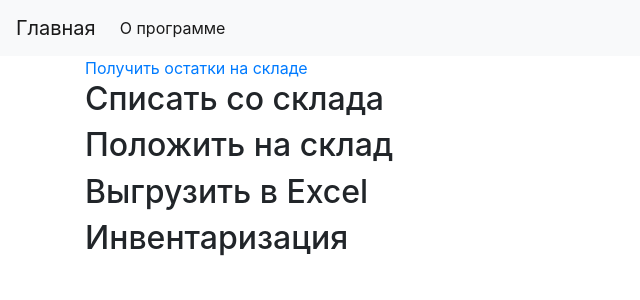
After one commit to Cfyzzz/Karusel, a Flask app: page / in a window 1280 px wide. The commit adds this page. Shown: the top 300 px of the page, without its empty margins (0-640 px from the left). Run offline with Flask 2, Linux system fonts and the light colour scheme; some libraries are stand-ins or nearby versions.

Commit message:
feat (web): просмотр компонетов на складе

```diff
--- a/server.py
+++ b/server.py
@@ -2,12 +2,31 @@ from flask import *
 
 import settings
 from services import *
+from tools import get_all_types, get_components, get_type_by_id
 
 DEBUG = True
 
 app = Flask(__name__)
 app.config.from_object(__name__)
 app.secret_key = settings.SECRET_KEY
+
+
+@app.route('/')
+def index():
+    return render_template('index.html')
+
+
+@app.route('/stock')
+def stock():
+    types = get_all_types()
+    return render_template('stock.html', types=types)
+
+
+@app.route('/type/<int:type_id>')
+def types(type_id):
+    components = get_components(type_id)
+    type_component = get_type_by_id(type_id)
+    return render_template('components.html', components=components, type_comp=type_component)
 
 
 @app.route('/components', methods=['GET', 'POST'])
@@ -70,3 +89,4 @@ if __name__ == '__main__':
 # ref: https://habr.com/ru/post/483202/
 # ref: https://ru.stackoverflow.com/questions/779534/%D0%9F%D0%B5%D1%80%D0%B5%D0%B4%D0%B0%D1%87%D0%B0-%D0%B4%D0%B0%D0%BD%D0%BD%D1%8B%D1%85-%D0%BC%D0%B5%D0%B6%D0%B4%D1%83-%D0%B2%D1%8C%D1%8E%D1%88%D0%BA%D0%B0%D0%BC%D0%B8-python-flask
 # https://flask-russian-docs.readthedocs.io/ru/latest/patterns/fileuploads.html
+# https://www.digitalocean.com/community/tutorials/how-to-make-a-web-application-using-flask-in-python-3-ru
--- a/templates/base.html
+++ b/templates/base.html
@@ -1,11 +1,37 @@
-<!DOCTYPE html>
-<html lang="ru">
-<head>
-    <meta charset="UTF-8">
-    <title>Test site</title>
-</head>
-<body>
-<h2>{% block content_title %}{% endblock %}</h2>
-{% block content %}{% endblock %}
-</body>
+<!doctype html>
+<html lang="en">
+  <head>
+    <!-- Required meta tags -->
+    <meta charset="utf-8">
+    <meta name="viewport" content="width=device-width, initial-scale=1, shrink-to-fit=no">
+
+    <!-- Bootstrap CSS -->
+    <link rel="stylesheet" href="https://stackpath.bootstrapcdn.com/bootstrap/4.3.1/css/bootstrap.min.css" integrity="sha384-ggOyR0iXCbMQv3Xipma34MD+dH/1fQ784/j6cY/iJTQUOhcWr7x9JvoRxT2MZw1T" crossorigin="anonymous">
+
+    <title>{% block title %} {% endblock %}</title>
+  </head>
+  <body>
+    <nav class="navbar navbar-expand-md navbar-light bg-light">
+        <a class="navbar-brand" href="{{ url_for('index')}}">Главная</a>
+        <button class="navbar-toggler" type="button" data-toggle="collapse" data-target="#navbarNav" aria-controls="navbarNav" aria-expanded="false" aria-label="Toggle navigation">
+            <span class="navbar-toggler-icon"></span>
+        </button>
+        <div class="collapse navbar-collapse" id="navbarNav">
+            <ul class="navbar-nav">
+            <li class="nav-item active">
+                <a class="nav-link" href="#">О программе</a>
+            </li>
+            </ul>
+        </div>
+    </nav>
+    <div class="container">
+        {% block content %} {% endblock %}
+    </div>
+
+    <!-- Optional JavaScript -->
+    <!-- jQuery first, then Popper.js, then Bootstrap JS -->
+    <script src="https://code.jquery.com/jquery-3.3.1.slim.min.js" integrity="sha384-q8i/X+965DzO0rT7abK41JStQIAqVgRVzpbzo5smXKp4YfRvH+8abtTE1Pi6jizo" crossorigin="anonymous"></script>
+    <script src="https://cdnjs.cloudflare.com/ajax/libs/popper.js/1.14.7/umd/popper.min.js" integrity="sha384-UO2eT0CpHqdSJQ6hJty5KVphtPhzWj9WO1clHTMGa3JDZwrnQq4sF86dIHNDz0W1" crossorigin="anonymous"></script>
+    <script src="https://stackpath.bootstrapcdn.com/bootstrap/4.3.1/js/bootstrap.min.js" integrity="sha384-JjSmVgyd0p3pXB1rRibZUAYoIIy6OrQ6VrjIEaFf/nJGzIxFDsf4x0xIM+B07jRM" crossorigin="anonymous"></script>
+  </body>
 </html>
--- /dev/null
+++ b/templates/index.html
@@ -0,0 +1,10 @@
+{% extends 'base.html' %}
+
+{% block content_title %} Склад компонентов {% endblock %}
+{% block content %}
+    <a href="stock">Получить остатки на складе</a>
+    <h2>Списать со склада</h2>
+    <h2>Положить на склад</h2>
+    <h2>Выгрузить в Excel</h2>
+    <h2>Инвентаризация</h2>
+{% endblock %}
--- a/tools.py
+++ b/tools.py
@@ -3,6 +3,8 @@ from os import path
 
 import pandas as pd
 from openpyxl import Workbook
+from peewee import DoesNotExist
+from werkzeug.exceptions import abort
 
 from model import Component, Type, Package, drop_all_tables, create_tables, peewee
 
@@ -166,6 +168,36 @@ def union_metric_format(value: str) -> str:
     return str(float(val) * koef)
 
 
+def get_all_types():
+    """ Получить все типы компонентов
+
+    :return Список типов компонентов """
+    return Type.select()
+
+
+def generate_type_url(type_id: int) -> str:
+    """ Генерирует ссылку на страницу компонентов заданного типа
+
+    :param type_id - id типа
+    :return строка-ссылка на нужную страницу """
+
+    if get_type_by_id(type_id) is None:
+        abort(404)
+    return f"type/{type_id}"
+
+
+def get_components(type_id: int):
+    try:
+        type_comp = Type.get_by_id(type_id)
+        return Component.select().where(Component.type == type_comp)
+    except DoesNotExist:
+        return []
+
+
+def get_type_by_id(type_id: int):
+    return Type.get_or_none(Type.id == type_id)
+
+
 def drop_tables():
     """ Создание новой базы данных """
     drop_all_tables()
@@ -196,6 +228,5 @@ def is_valid_bd() -> bool:
     quantity = Component.select(peewee.fn.COUNT(Component.id))
     return quantity > 0
 
-
 # ref: https://www.knowledgehut.com/blog/programming/how-to-work-with-excel-using-python
 # ref: https://coderoad.ru/53640958/%D0%9E%D0%B1%D1%8A%D0%B5%D0%B4%D0%B8%D0%BD%D0%B5%D0%BD%D0%B8%D0%B5-%D0%BD%D0%B5%D0%BE%D0%B1%D1%8F%D0%B7%D0%B0%D1%82%D0%B5%D0%BB%D1%8C%D0%BD%D1%8B%D1%85-%D1%84%D0%B8%D0%BB%D1%8C%D1%82%D1%80%D0%BE%D0%B2-%D0%BF%D0%B5%D1%80%D0%B5%D0%B4%D0%B0%D0%BD%D0%BD%D1%8B%D1%85-%D0%B7%D0%B0%D0%BF%D1%80%D0%BE%D1%81%D0%BE%D0%B2-%D0%B2-Peewee
```
Also changed, not shown: templates/components.html (added, +28 -0 lines), templates/stock.html (added, +11 -0 lines).
